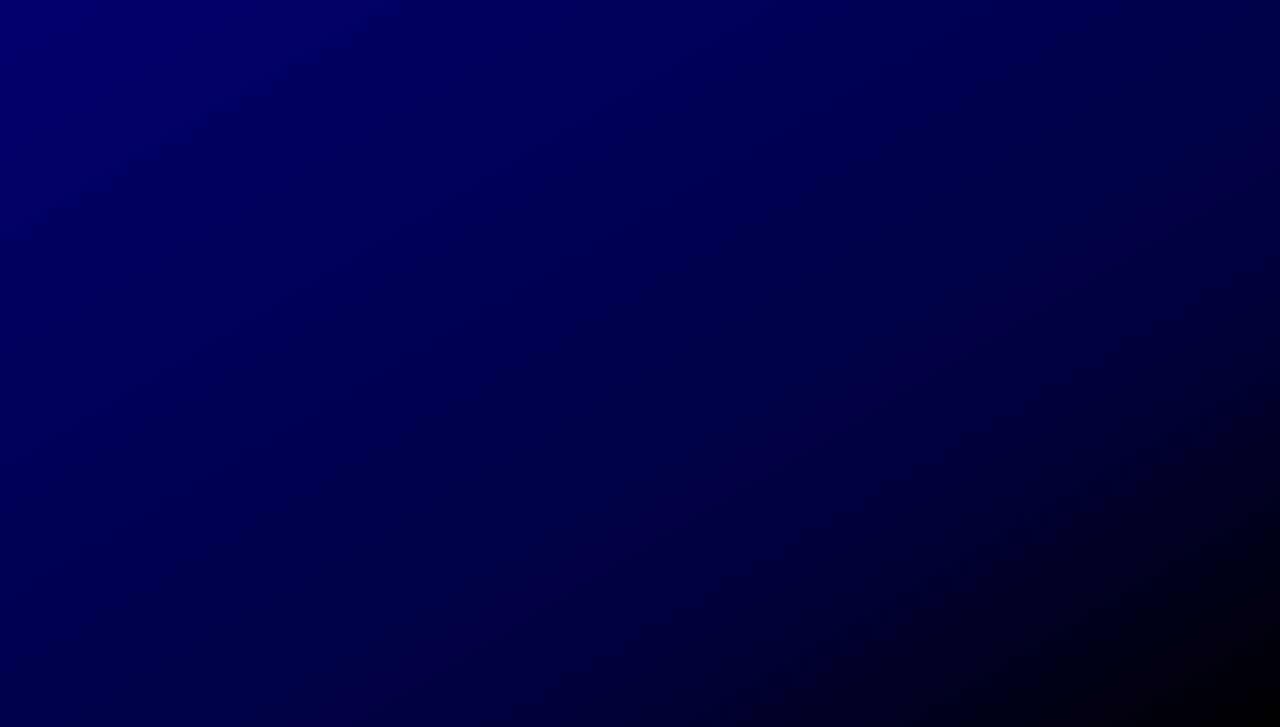
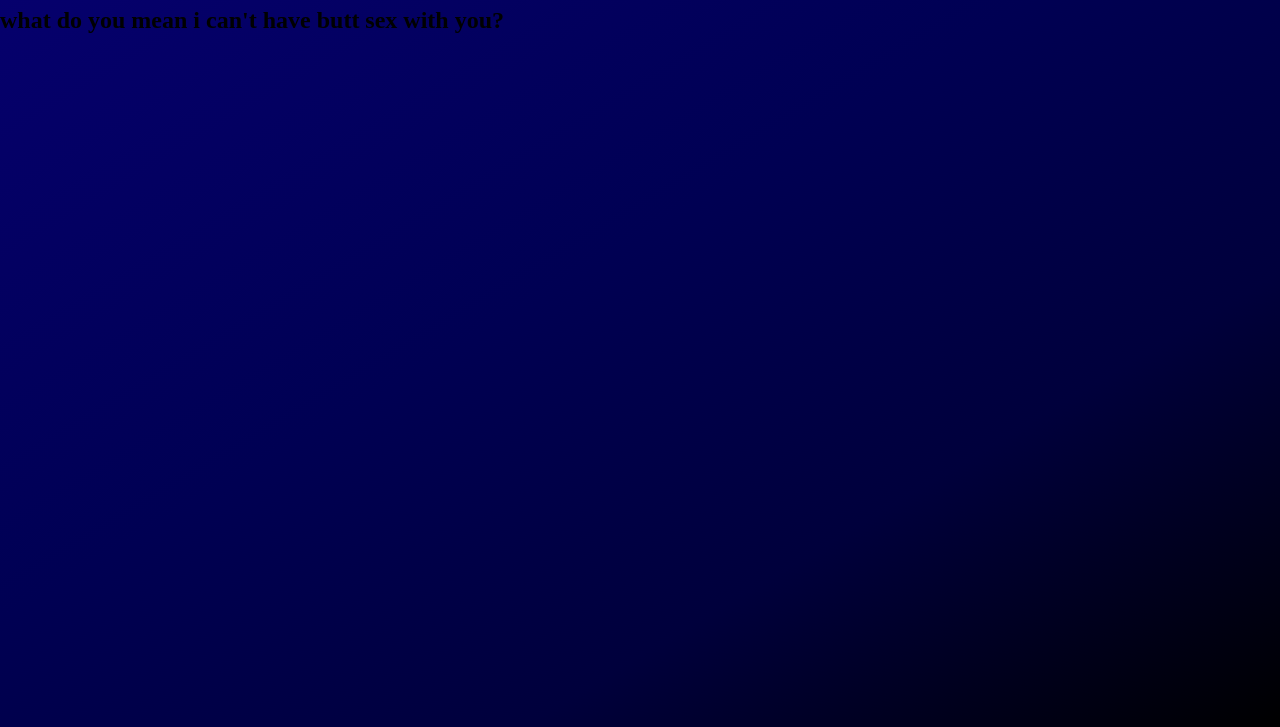
Before and after one commit to Theohaines/Theohaines.github.io, a plain HTML site: page index.html in a window 1280 px wide. Shown: the part 73-800 px from the top of the page. Drawn offline with Linux system fonts and the light colour scheme.

Commit message:
updated html

```diff
--- a/index.html
+++ b/index.html
@@ -4,5 +4,5 @@
     <h1 class="WebsiteTitle">TheoHaines.xyz</h1>
 </head>
 <body>
-
+    <h2>what do you mean i can't have butt sex with you?</h2>
 </body>
```
